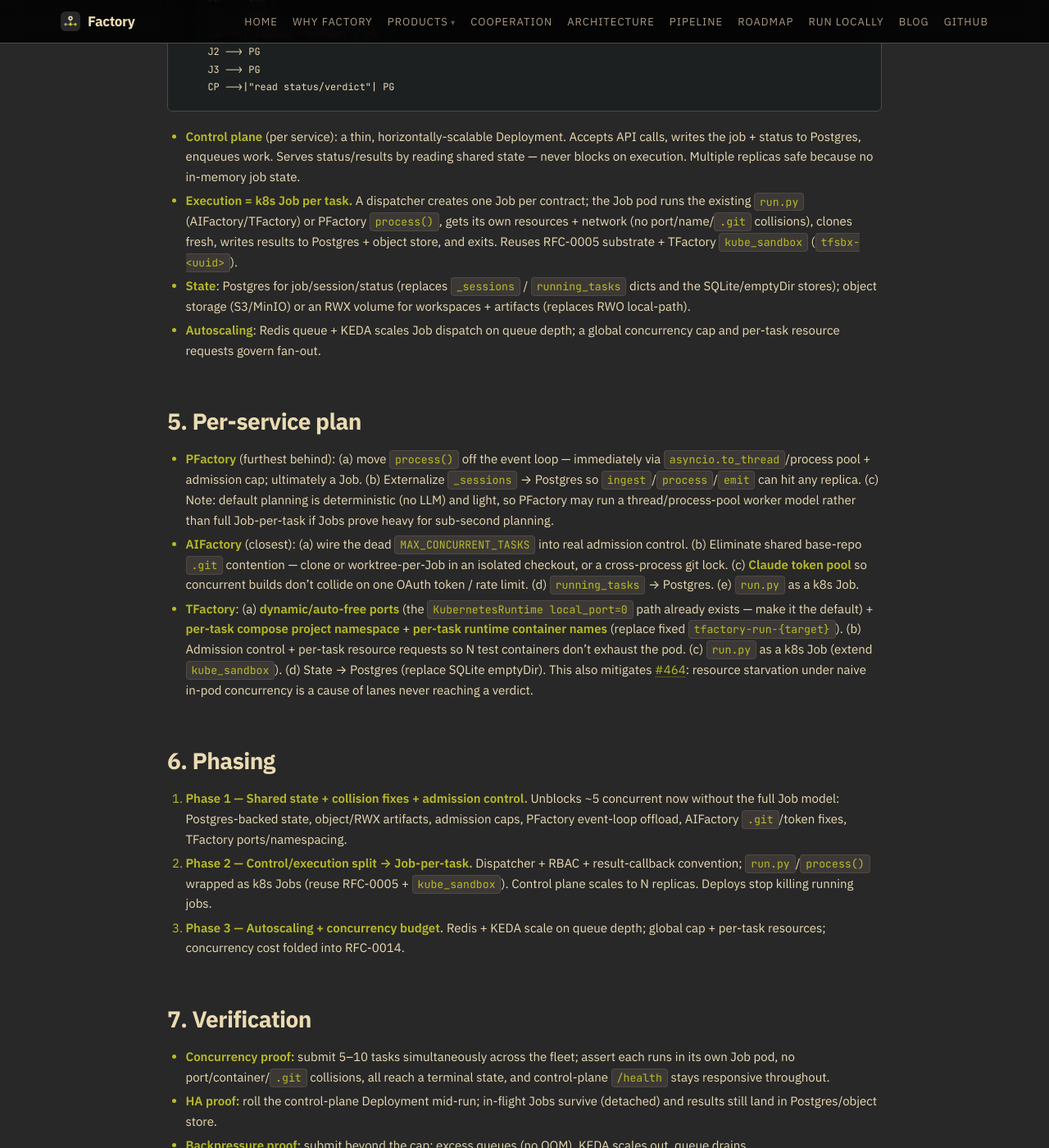
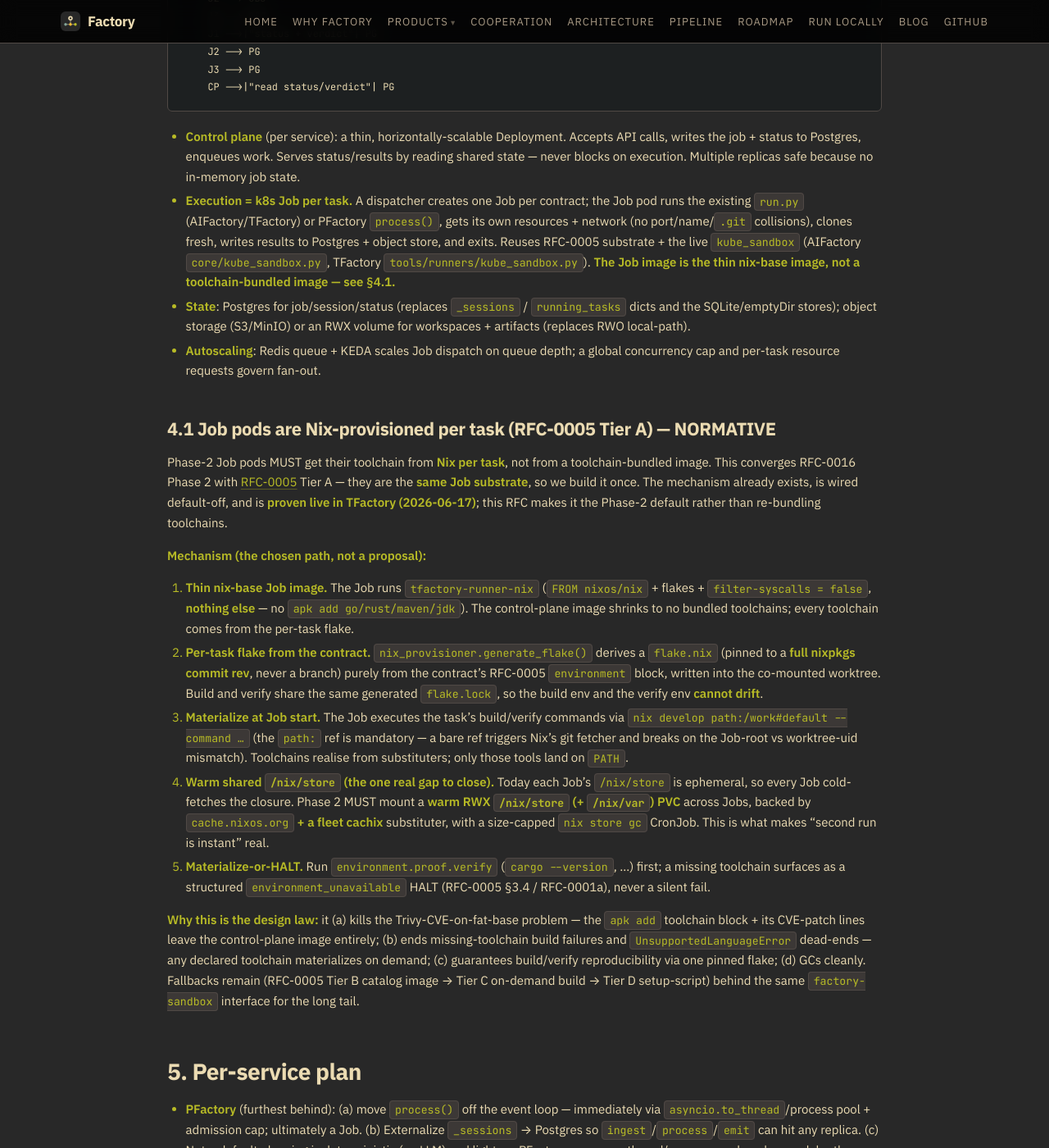
Before and after one commit to olafkfreund/Factory, a Jekyll site: the page built from docs/rfc/0016-horizontal-concurrent-execution.md, in a window 1280 px wide and 1400 px high, scrolled down 1932 px. Shown: the whole window at 82% size. Built offline with Jekyll 4.4.1, drawn with Linux system fonts in a browser that asks for light colours; some of the changed text lies outside the part shown.

Commit message:
rfc(0016): make Phase-2 Jobs Nix-provisioned per task (RFC-0005 Tier A)
Converges RFC-0016 Phase 2 with RFC-0005 Tier A: the Job-per-task substrate IS the
thin nix-base image running `nix develop` against a per-task flake generated from
the contract `environment` block — not a toolchain-bundled image. The mechanism
already exists, is wired default-off, and is proven live in TFactory (2026-06-17);
this makes it the Phase-2 design law.

- New normative §4.1: thin nix-base Job image; per-task flake (pinned nixpkgs rev)
  from the contract; `nix develop path:/work#default`; warm RWX /nix/store PVC +
  cachix (the one real gap); materialize-or-HALT.
- §5/§6: AIFactory/TFactory `run.py` as Nix-provisioned Jobs (TFactory proven, flip
  default; AIFactory live-validate then shrink the coder Dockerfile, dropping the
  six apk toolchains + CVE patches). §7: Nix-per-task reproducibility proof.
- concurrency-conventions.md §3: Job image = nix-base + nix develop the contract flake.

Kills the Trivy-CVE-on-fat-base problem, ends missing-toolchain failures, and makes
build/verify reproducible via one pinned flake.

Co-Authored-By: Claude Opus 4.8 <noreply@anthropic.com>

```diff
--- a/docs/rfc/0016-horizontal-concurrent-execution.md
+++ b/docs/rfc/0016-horizontal-concurrent-execution.md
@@ -90,12 +90,56 @@ flowchart TD
   the Job pod runs the existing `run.py` (AIFactory/TFactory) or PFactory
   `process()`, gets its own resources + network (no port/name/`.git` collisions),
   clones fresh, writes results to Postgres + object store, and exits. Reuses
-  RFC-0005 substrate + TFactory `kube_sandbox` (`tfsbx-<uuid>`).
+  RFC-0005 substrate + the live `kube_sandbox` (AIFactory `core/kube_sandbox.py`,
+  TFactory `tools/runners/kube_sandbox.py`). **The Job image is the thin nix-base
+  image, not a toolchain-bundled image — see §4.1.**
 - **State**: Postgres for job/session/status (replaces `_sessions` /
   `running_tasks` dicts and the SQLite/emptyDir stores); object storage (S3/MinIO)
   or an RWX volume for workspaces + artifacts (replaces RWO local-path).
 - **Autoscaling**: Redis queue + KEDA scales Job dispatch on queue depth; a global
   concurrency cap and per-task resource requests govern fan-out.
+
+### 4.1 Job pods are Nix-provisioned per task (RFC-0005 Tier A) — NORMATIVE
+
+Phase-2 Job pods MUST get their toolchain from **Nix per task**, not from a
+toolchain-bundled image. This converges RFC-0016 Phase 2 with
+[RFC-0005](./0005-environment-manifest-and-toolchain-provisioning.md) Tier A —
+they are the **same Job substrate**, so we build it once. The mechanism already
+exists, is wired default-off, and is **proven live in TFactory (2026-06-17)**;
+this RFC makes it the Phase-2 default rather than re-bundling toolchains.
+
+**Mechanism (the chosen path, not a proposal):**
+
+1. **Thin nix-base Job image.** The Job runs `tfactory-runner-nix`
+   (`FROM nixos/nix` + flakes + `filter-syscalls = false`, **nothing else** — no
+   `apk add go/rust/maven/jdk`). The control-plane image shrinks to no bundled
+   toolchains; every toolchain comes from the per-task flake.
+2. **Per-task flake from the contract.** `nix_provisioner.generate_flake()` derives
+   a `flake.nix` (pinned to a **full nixpkgs commit rev**, never a branch) purely
+   from the contract's RFC-0005 `environment` block, written into the co-mounted
+   worktree. Build and verify share the same generated `flake.lock`, so the build
+   env and the verify env **cannot drift**.
+3. **Materialize at Job start.** The Job executes the task's build/verify commands
+   via `nix develop path:/work#default --command …` (the `path:` ref is mandatory —
+   a bare ref triggers Nix's git fetcher and breaks on the Job-root vs
+   worktree-uid mismatch). Toolchains realise from substituters; only those tools
+   land on `PATH`.
+4. **Warm shared `/nix/store` (the one real gap to close).** Today each Job's
+   `/nix/store` is ephemeral, so every Job cold-fetches the closure. Phase 2 MUST
+   mount a **warm RWX `/nix/store` (+ `/nix/var`) PVC** across Jobs, backed by
+   `cache.nixos.org` **+ a fleet cachix** substituter, with a size-capped
+   `nix store gc` CronJob. This is what makes "second run is instant" real.
+5. **Materialize-or-HALT.** Run `environment.proof.verify` (`cargo --version`, …)
+   first; a missing toolchain surfaces as a structured `environment_unavailable`
+   HALT (RFC-0005 §3.4 / RFC-0001a), never a silent fail.
+
+**Why this is the design law:** it (a) kills the Trivy-CVE-on-fat-base problem —
+the `apk add` toolchain block + its CVE-patch lines leave the control-plane image
+entirely; (b) ends missing-toolchain build failures and `UnsupportedLanguageError`
+dead-ends — any declared toolchain materializes on demand; (c) guarantees
+build/verify reproducibility via one pinned flake; (d) GCs cleanly. Fallbacks
+remain (RFC-0005 Tier B catalog image → Tier C on-demand build → Tier D
+setup-script) behind the same `factory-sandbox` interface for the long tail.
 
 ## 5. Per-service plan
 
@@ -109,13 +153,16 @@ flowchart TD
   admission control. (b) Eliminate shared base-repo `.git` contention — clone or
   worktree-per-Job in an isolated checkout, or a cross-process git lock. (c)
   **Claude token pool** so concurrent builds don't collide on one OAuth token /
-  rate limit. (d) `running_tasks` → Postgres. (e) `run.py` as a k8s Job.
+  rate limit. (d) `running_tasks` → Postgres. (e) `run.py` as a **Nix-provisioned
+  k8s Job** (§4.1) — live-validate the already-wired `nixjob` path, then shrink the
+  coder Dockerfile to the thin control-plane image.
 - **TFactory**: (a) **dynamic/auto-free ports** (the `KubernetesRuntime
   local_port=0` path already exists — make it the default) + **per-task compose
   project namespace** + **per-task runtime container names** (replace fixed
   `tfactory-run-{target}`). (b) Admission control + per-task resource requests so
-  N test containers don't exhaust the pod. (c) `run.py` as a k8s Job (extend
-  `kube_sandbox`). (d) State → Postgres (replace SQLite emptyDir). This also
+  N test containers don't exhaust the pod. (c) `run.py` as a **Nix-provisioned k8s
+  Job** (§4.1) — the `nixjob` path is already proven live here (2026-06-17); make it
+  the default. (d) State → Postgres (replace SQLite emptyDir). This also
   mitigates [#464](https://github.com/olafkfreund/TFactory/issues/464): resource
   starvation under naive in-pod concurrency is a cause of lanes never reaching a
   verdict.
@@ -126,10 +173,18 @@ flowchart TD
    concurrent now without the full Job model: Postgres-backed state, object/RWX
    artifacts, admission caps, PFactory event-loop offload, AIFactory `.git`/token
    fixes, TFactory ports/namespacing.
-2. **Phase 2 — Control/execution split → Job-per-task.** Dispatcher + RBAC +
-   result-callback convention; `run.py`/`process()` wrapped as k8s Jobs (reuse
-   RFC-0005 + `kube_sandbox`). Control plane scales to N replicas. Deploys stop
-   killing running jobs.
+2. **Phase 2 — Control/execution split → Nix-provisioned Job-per-task.** Dispatcher
+   + RBAC + result-callback convention; `run.py`/`process()` wrapped as k8s Jobs on
+   the **thin nix-base image with per-task `nix develop`** (§4.1, RFC-0005 Tier A —
+   reuse `kube_sandbox` + `nix_provisioner`). Control plane scales to N replicas;
+   deploys stop killing running jobs. Concrete enabling work (mostly consolidate +
+   flip-on, since the path is wired default-off and live-proven in TFactory):
+   publish `tfactory-runner-nix` to ghcr + add the fleet cachix substituter;
+   provision the sandbox ServiceAccount/Role + a **warm RWX `/nix/store` PVC** in
+   gitops; live-validate the AIFactory `nixjob` path (flip
+   `AIFACTORY_SANDBOX_GATES=1 / BACKEND=nixjob`); then **shrink the coder Dockerfile**
+   to the thin control-plane image (drop the six bundled toolchains + CVE patches)
+   and make `nixjob` the default backend.
 3. **Phase 3 — Autoscaling + concurrency budget.** Redis + KEDA scale on queue
    depth; global cap + per-task resources; concurrency cost folded into RFC-0014.
 
@@ -142,6 +197,12 @@ flowchart TD
   (detached) and results still land in Postgres/object store.
 - **Backpressure proof:** submit beyond the cap; excess queues (no OOM), KEDA
   scales out, queue drains.
+- **Nix-per-task proof (§4.1):** a task declaring a non-default toolchain (e.g. Go,
+  Rust) builds + verifies green in a thin nix-base Job with NO toolchain baked into
+  the image; the control-plane image carries no `apk`-added toolchains; a warm
+  `/nix/store` makes the second same-toolchain Job materially faster than the first;
+  a missing/undeclared toolchain HALTs with `environment_unavailable` (never a
+  silent fail).
 
 ## 8. Adoption (tracked by the epic)
 
```
Also changed, not shown: apis/concurrency-conventions.md (+6 -0 lines).
